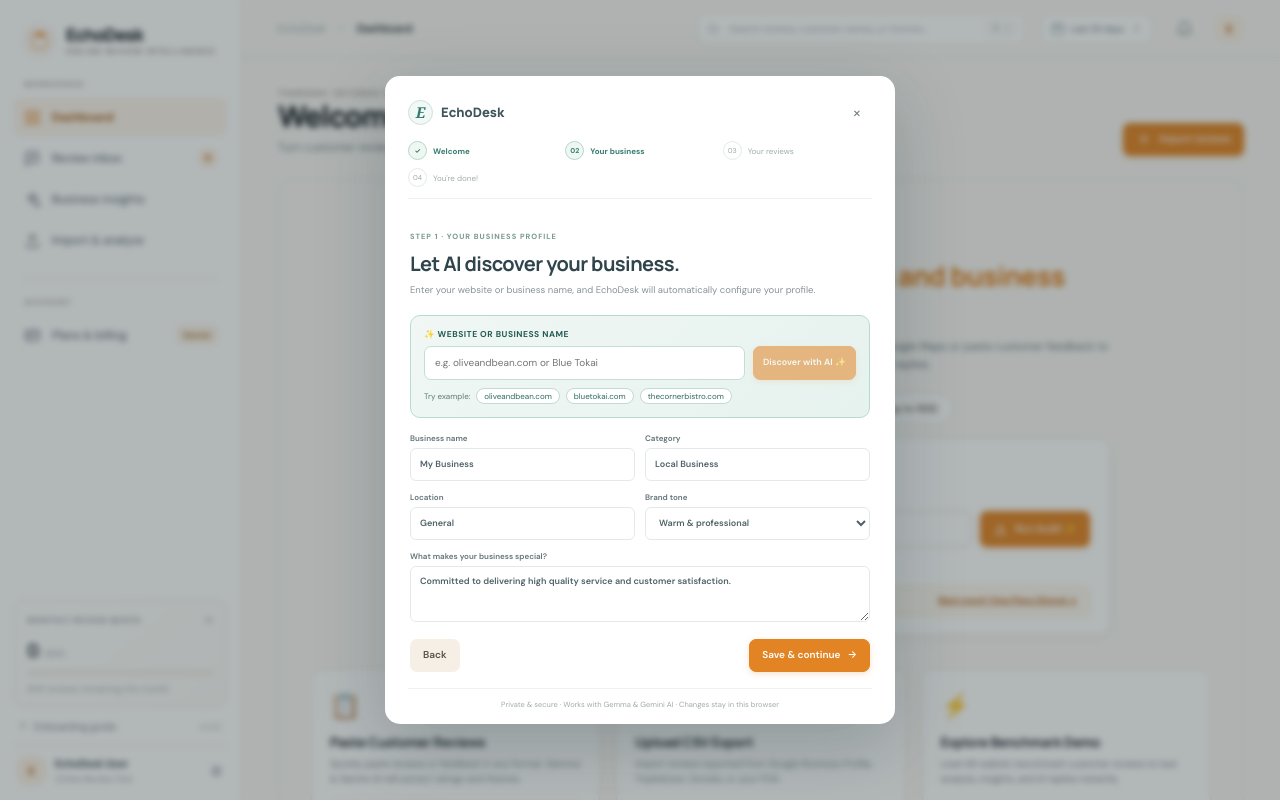
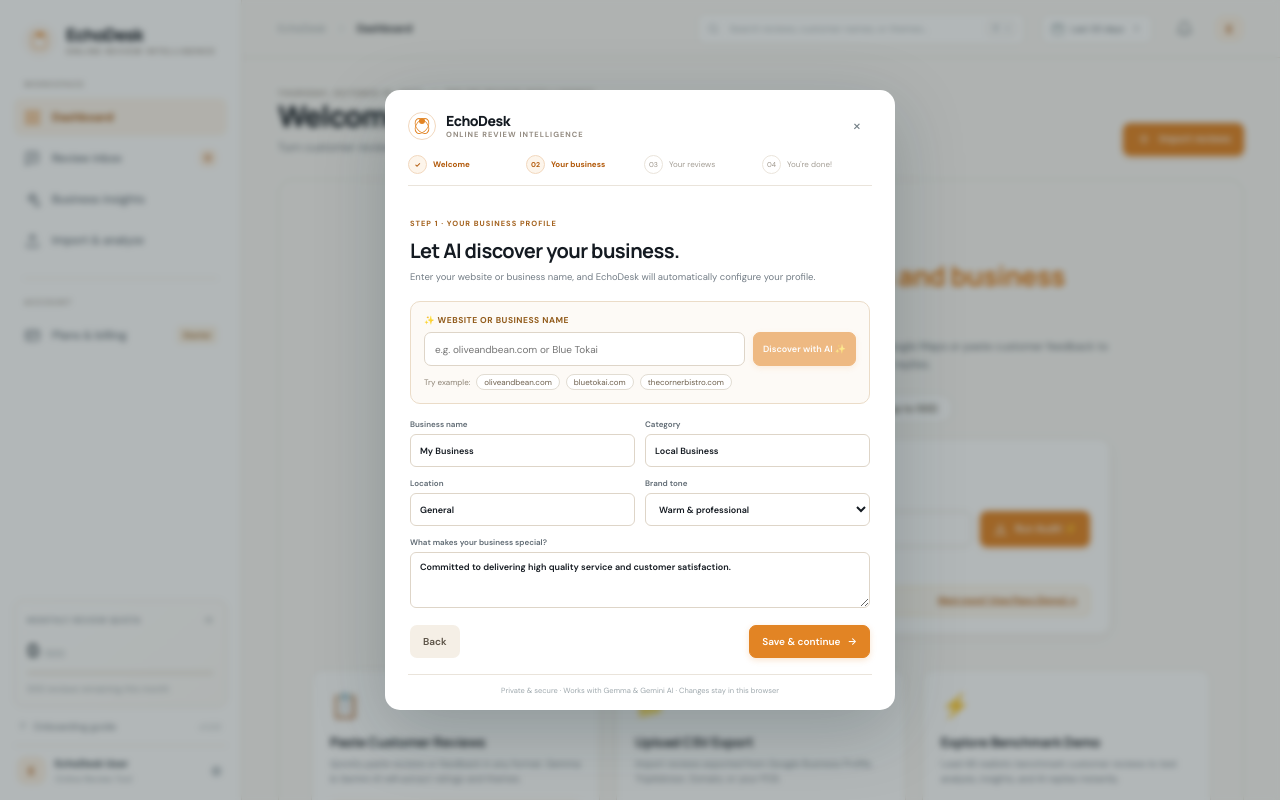
Before and after one commit to guptapiyush16/EchoDesk, a React (Vite) app: page / in a window 1280 px wide. Both pictures are taken after a click on the button "Edit business profile". Shown: the top 800 px of the page. Built offline with nearby package versions, Linux system fonts and the light colour scheme; the HTML template or start-up script is replaced by a standard one.

Commit message:
UI: add official EchoDesk brand logo and typography to onboarding modal header

```diff
--- a/src/OnboardingModal.tsx
+++ b/src/OnboardingModal.tsx
@@ -10,6 +10,19 @@
   tone: 'Warm & professional',
   website: '',
 };
+
+function BrandMark({ size = 26 }: { size?: number }) {
+  return (
+    <div
+      className="brand-mark"
+      style={{ width: `${size}px`, height: `${size}px`, flex: `0 0 ${size}px` }}
+      aria-hidden="true"
+    >
+      <span className="brand-mark-core" />
+      <span className="brand-mark-ring" />
+    </div>
+  );
+}
 
 interface OnboardingModalProps {
   step: number;
@@ -65,9 +78,13 @@
     >
       <section className="onboarding-modal" role="dialog" aria-modal="true" aria-labelledby="onboarding-title">
         <div className="onboarding-header">
-          <span className="onboarding-brand">
-            <span className="onboarding-brand-mark">E</span> EchoDesk
-          </span>
+          <div className="onboarding-brand">
+            <BrandMark size={28} />
+            <div className="onboarding-brand-text">
+              <strong>EchoDesk</strong>
+              <small>ONLINE REVIEW INTELLIGENCE</small>
+            </div>
+          </div>
           <button className="icon-button" aria-label="Close setup" onClick={onClose}>
             <span aria-hidden="true">×</span>
           </button>
--- a/src/styles.css
+++ b/src/styles.css
@@ -554,43 +554,44 @@
 .onboarding-backdrop { z-index: 90; }
 .onboarding-modal { width: min(100%, 510px); max-height: min(92vh, 770px); overflow-y: auto; padding: 20px 22px 14px; border: 1px solid rgba(255,255,255,.65); border-radius: 15px; background: #fff; box-shadow: 0 20px 70px rgba(20,40,44,.22); animation: modal-in .2s ease; }
 .onboarding-header { display: flex; align-items: center; justify-content: space-between; }
-.onboarding-brand { display: inline-flex; align-items: center; gap: 8px; color: #3e545a; font-family: Manrope,sans-serif; font-size: 13px; font-weight: 800; }
-.onboarding-brand-mark { display: grid; place-items: center; width: 25px; height: 25px; border: 1px solid #cde2db; border-radius: 50%; color: #327b6d; background: #f2f8f5; font-family: Georgia,serif; font-size: 15px; font-style: italic; }
-.onboarding-progress { display: grid; grid-template-columns: repeat(3,minmax(0,1fr)); gap: 8px; margin: 14px 0 21px; padding-bottom: 11px; border-bottom: 1px solid #edf0f0; }
-.onboarding-progress-step { display: flex; align-items: center; gap: 6px; color: #a2acad; font-size: 8px; }
-.onboarding-progress-step > span { display: grid; place-items: center; width: 19px; height: 19px; border: 1px solid #e5eaea; border-radius: 50%; color: #9ba7a8; font-size: 7px; }
-.onboarding-progress-step.active { color: #387d70; font-weight: 700; }
-.onboarding-progress-step.active > span { border-color: #b5d7cc; color: #347c6c; background: #eff7f3; }
+.onboarding-brand { display: inline-flex; align-items: center; gap: 10px; color: var(--ink); }
+.onboarding-brand-text strong { display: block; font-family: Manrope, 'DM Sans', sans-serif; font-size: 14px; line-height: 1.1; font-weight: 800; letter-spacing: -0.5px; color: var(--ink); }
+.onboarding-brand-text small { display: block; margin-top: 3px; color: #948c82; font-size: 7.5px; line-height: 1; font-weight: 700; letter-spacing: 1px; }
+.onboarding-progress { display: grid; grid-template-columns: repeat(4,minmax(0,1fr)); gap: 8px; margin: 14px 0 21px; padding-bottom: 11px; border-bottom: 1px solid var(--line); }
+.onboarding-progress-step { display: flex; align-items: center; gap: 6px; color: #a49e95; font-size: 8px; }
+.onboarding-progress-step > span { display: grid; place-items: center; width: 19px; height: 19px; border: 1px solid var(--line); border-radius: 50%; color: #9a9287; font-size: 7px; }
+.onboarding-progress-step.active { color: #b25a0b; font-weight: 700; }
+.onboarding-progress-step.active > span { border-color: #f2d8be; color: #b25a0b; background: #fdf5eb; }
 .onboarding-content { padding: 3px 2px 0; }
-.onboarding-kicker { color: #77998e; font-size: 7.5px; font-weight: 700; letter-spacing: 1px; }
-.onboarding-content h2 { max-width: 400px; margin: 7px 0 6px; color: #30444b; font-family: Manrope,sans-serif; font-size: 20px; line-height: 1.3; letter-spacing: -.55px; }
+.onboarding-kicker { color: #a3611d; font-size: 7.5px; font-weight: 700; letter-spacing: 1px; }
+.onboarding-content h2 { max-width: 400px; margin: 7px 0 6px; color: var(--ink); font-family: Manrope,sans-serif; font-size: 20px; line-height: 1.3; letter-spacing: -.55px; }
 .welcome-setup h2 { font-size: 27px; line-height: 1.18; letter-spacing: -.9px; }
-.onboarding-content > p { max-width: 420px; margin: 0 0 16px; color: #869397; font-size: 9.5px; line-height: 1.6; }
-.onboarding-preview { display: flex; align-items: center; gap: 10px; padding: 10px; margin-top: 7px; border: 1px solid #edf1f0; border-radius: 8px; }
-.onboarding-preview > span:first-child { color: #79a092; font-family: Manrope,sans-serif; font-size: 9px; font-weight: 700; }
-.onboarding-preview > span:last-child { margin-left: auto; color: #7b9a90; font-size: 13px; }
-.onboarding-preview strong { display: block; color: #516268; font-size: 9px; }
-.onboarding-preview small { display: block; margin-top: 3px; color: #99a4a5; font-size: 8px; }
+.onboarding-content > p { max-width: 420px; margin: 0 0 16px; color: #727c85; font-size: 9.5px; line-height: 1.6; }
+.onboarding-preview { display: flex; align-items: center; gap: 10px; padding: 10px; margin-top: 7px; border: 1px solid var(--line); border-radius: 8px; background: #fff; }
+.onboarding-preview > span:first-child { color: var(--accent); font-family: Manrope,sans-serif; font-size: 9px; font-weight: 700; }
+.onboarding-preview > span:last-child { margin-left: auto; color: var(--accent); font-size: 13px; }
+.onboarding-preview strong { display: block; color: var(--ink); font-size: 9px; }
+.onboarding-preview small { display: block; margin-top: 3px; color: #959da2; font-size: 8px; }
 .onboarding-actions { display: flex; align-items: center; gap: 10px; margin-top: 17px; }
 .onboarding-actions.between { justify-content: space-between; }
 .onboarding-skip { padding: 5px 0; border: 0; color: #83918f; background: transparent; font-size: 8.5px; }
-.onboarding-skip:hover { color: #35796b; }
+.onboarding-skip:hover { color: var(--accent-hover); }
 .profile-form { display: grid; gap: 11px; }
-.profile-form label { display: grid; gap: 5px; color: #637378; font-size: 8px; font-weight: 600; }
-.profile-form input, .profile-form textarea, .profile-form select { width: 100%; min-height: 33px; padding: 8px 9px; border: 1px solid #e3e9e9; border-radius: 6px; color: #4f6268; background: #fff; font-size: 9px; }
+.profile-form label { display: grid; gap: 5px; color: #5f6a73; font-size: 8px; font-weight: 600; }
+.profile-form input, .profile-form textarea, .profile-form select { width: 100%; min-height: 33px; padding: 8px 9px; border: 1px solid #ded5c8; border-radius: 6px; color: var(--ink); background: #fff; font-size: 9px; }
 .profile-form textarea { min-height: 56px; resize: vertical; line-height: 1.5; }
 .profile-form select { cursor: pointer; }
-.profile-form input::placeholder, .profile-form textarea::placeholder { color: #abb5b5; }
+.profile-form input::placeholder, .profile-form textarea::placeholder { color: #a9b3b8; }
 .profile-form-row { display: grid; grid-template-columns: 1fr 1fr; gap: 10px; }
-.onboarding-choice { display: flex; align-items: center; gap: 10px; width: 100%; min-height: 54px; padding: 8px 10px; margin: 7px 0; border: 1px solid #e7eceb; border-radius: 8px; color: #65767a; background: #fff; text-align: left; transition: border-color .18s, background .18s, transform .18s; }
-.onboarding-choice:hover { transform: translateY(-1px); border-color: #bbd9cf; background: #fbfdfc; }
+.onboarding-choice { display: flex; align-items: center; gap: 10px; width: 100%; min-height: 54px; padding: 8px 10px; margin: 7px 0; border: 1px solid var(--line); border-radius: 8px; color: #5f6a73; background: #fff; text-align: left; transition: border-color .18s, background .18s, transform .18s; }
+.onboarding-choice:hover { transform: translateY(-1px); border-color: var(--accent); background: #fdfaf5; }
 .choice-icon { display: grid; place-items: center; width: 31px; height: 31px; border-radius: 8px; font-size: 14px; }
-.paste-icon { color: #4c897b; background: #edf6f3; }.csv-icon-setup { color: #7284a1; background: #f0f3f8; }.demo-icon { color: #b48a45; background: #fbf5e9; }
+.paste-icon { color: #b25a0b; background: #fdf4eb; }.csv-icon-setup { color: #7284a1; background: #f0f3f8; }.demo-icon { color: #b48a45; background: #fbf5e9; }
 .onboarding-choice > span:nth-child(2) { flex: 1; }
-.onboarding-choice strong { display: block; color: #52656a; font-size: 9px; }
-.onboarding-choice small { display: block; margin-top: 3px; color: #97a3a4; font-size: 8px; }
-.choice-arrow { color: #73988b; font-size: 13px; }
-.onboarding-footnote { padding-top: 11px; margin: 16px 0 0; border-top: 1px solid #eff1f1; color: #a0aaaa; text-align: center; font-size: 7.5px; }
+.onboarding-choice strong { display: block; color: var(--ink); font-size: 9px; }
+.onboarding-choice small { display: block; margin-top: 3px; color: #919ba0; font-size: 8px; }
+.choice-arrow { color: var(--accent); font-size: 13px; }
+.onboarding-footnote { padding-top: 11px; margin: 16px 0 0; border-top: 1px solid var(--line); color: #9ea8ad; text-align: center; font-size: 7.5px; }
 @media (max-width: 700px) {
   .onboarding-modal { padding: 15px; }
   .onboarding-progress { margin-bottom: 16px; }
@@ -603,15 +604,15 @@
 .ai-discovery-box {
   padding: 13px;
   margin-bottom: 15px;
-  background: linear-gradient(135deg, #f0f7f5 0%, #e6f2ee 100%);
-  border: 1px solid #b7dbd1;
+  background: #fdfaf6;
+  border: 1px solid #ebdcc8;
   border-radius: 10px;
 }
 .discovery-label {
   display: block;
   font-size: 8.5px;
   font-weight: 700;
-  color: #245c52;
+  color: #925c1c;
   margin-bottom: 6px;
   text-transform: uppercase;
   letter-spacing: 0.5px;
@@ -624,11 +625,16 @@
   flex: 1;
   min-height: 34px;
   padding: 6px 10px;
-  border: 1px solid #c2ded7;
+  border: 1px solid #ded5c8;
   border-radius: 7px;
   background: #fff;
   font-size: 10px;
-  color: #253e39;
+  color: var(--ink);
+}
+.discovery-input-row input:focus {
+  border-color: var(--accent);
+  box-shadow: 0 0 0 3px rgba(226, 132, 36, 0.15);
+  outline: none;
 }
 .discovery-suggestions {
   display: flex;
@@ -639,20 +645,21 @@
 }
 .suggestion-label {
   font-size: 8px;
-  color: #5c7b74;
+  color: #8c8274;
 }
 .chip-btn {
   padding: 2px 7px;
-  border: 1px solid #c2dbd4;
+  border: 1px solid #e2ddd3;
   border-radius: 12px;
   background: #fff;
-  color: #2e6b5f;
+  color: #6d5f4c;
   font-size: 8px;
   cursor: pointer;
   transition: all 0.15s ease;
 }
 .chip-btn:hover {
-  background: #2e6b5f;
+  background: var(--accent);
+  border-color: var(--accent);
   color: #fff;
 }
 .discovery-success-badge {
```
